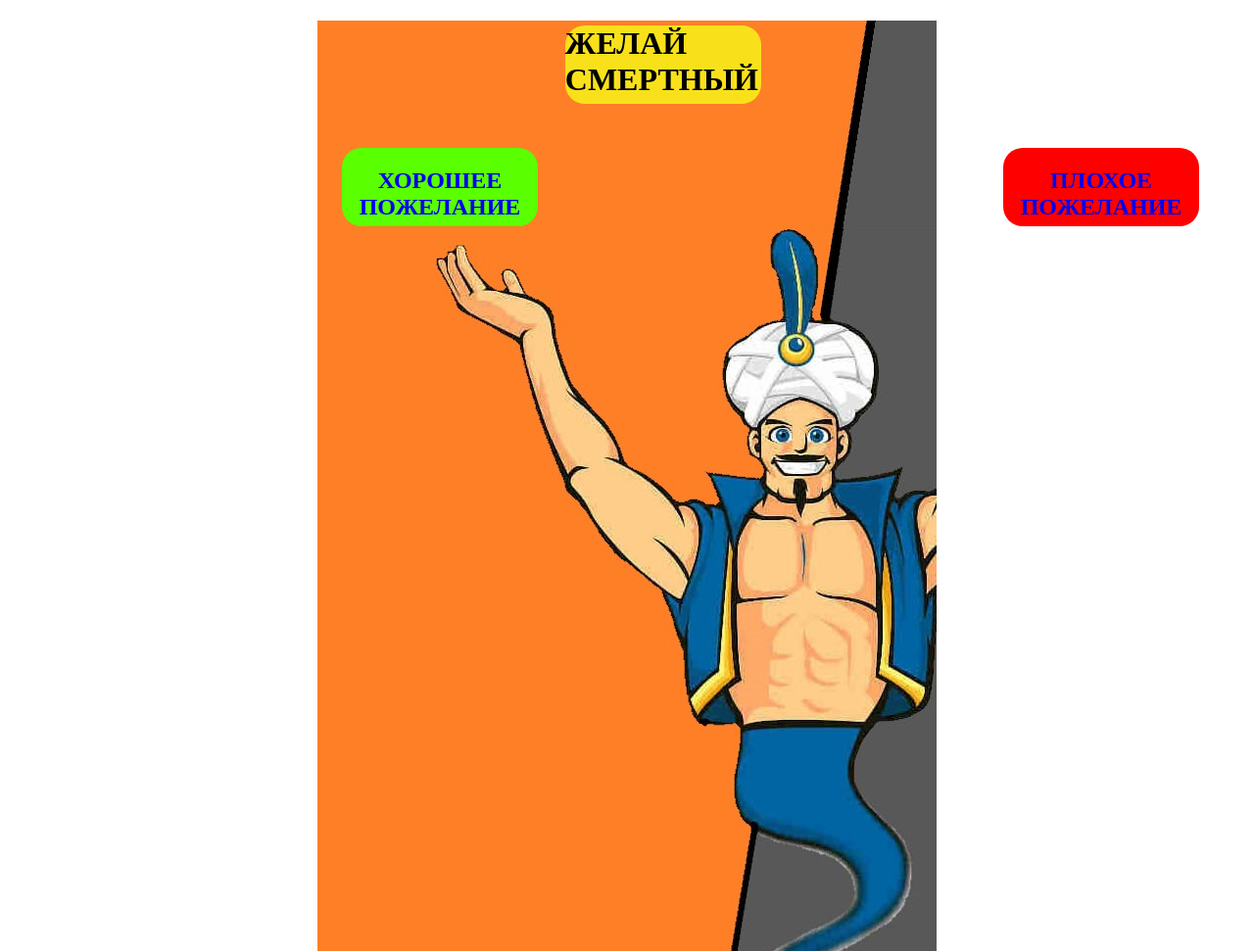
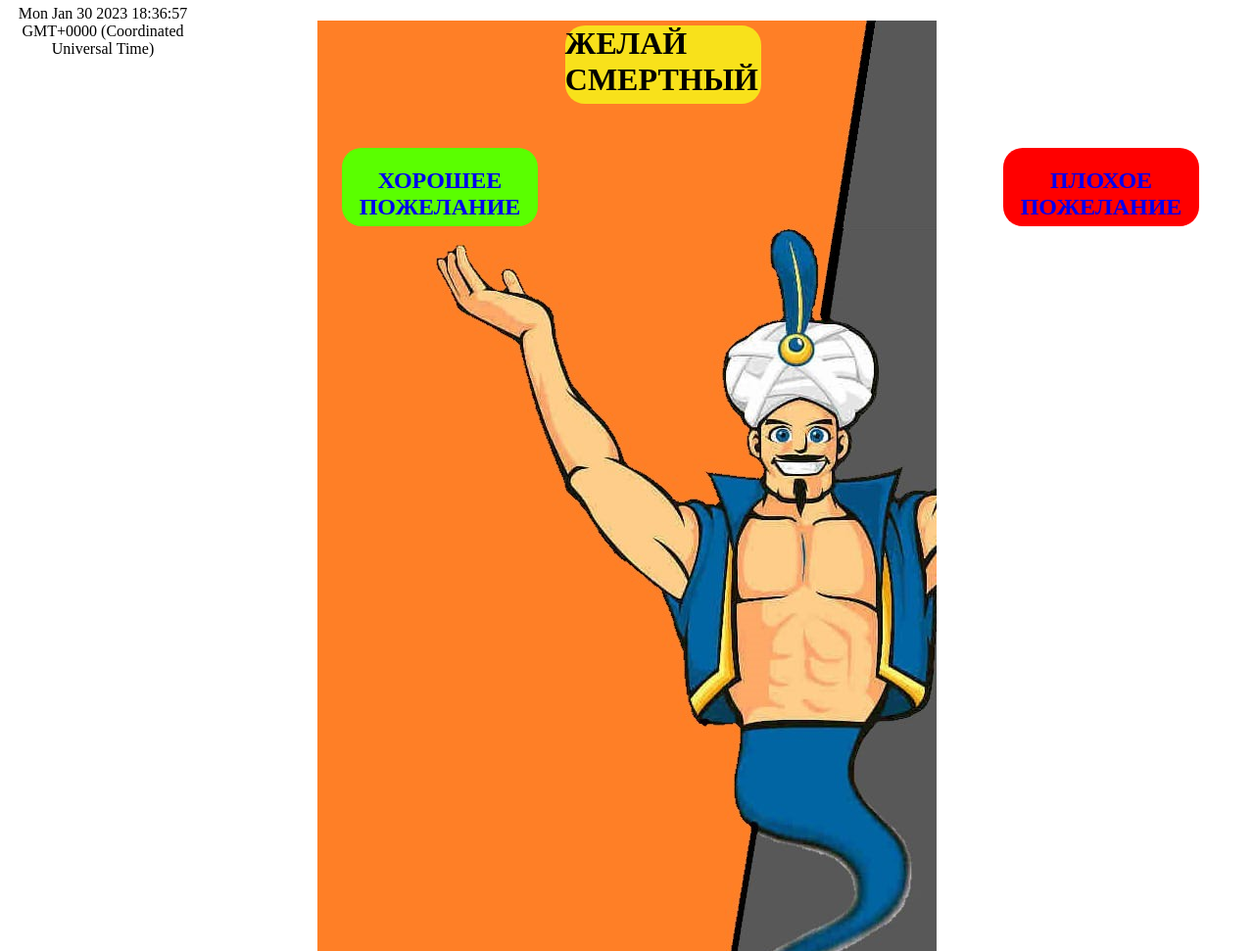
Before and after one commit to pro-stoi/p-jelaika.ru, a plain HTML site: page index.html in a window 1280 px wide. Shown: the whole page at 98% size. Drawn offline with Linux system fonts and the light colour scheme.

Commit message:
Update index.html

```diff
--- a/index.html
+++ b/index.html
@@ -6,11 +6,15 @@
 
 <link rel="stylesheet" type="text/css" href="style.css">
 </head><script type="text/javascript" src="js.js"></script>
-<body>
+<body> <div id="data"><script type="text/javascript">
+		document.write(Date());
+	</script></div>
+
   <div id="blok">
 	  <div id="jelai"><h1>ЖЕЛАЙ СМЕРТНЫЙ</h1></div>
 	  <a href="dobro.html"><div id="dobroe"><h2>ХОРОШЕЕ ПОЖЕЛАНИЕ</h2></div></a>
 	   <a href="zlo.html"><div id="zloe"><h2>ПЛОХОЕ ПОЖЕЛАНИЕ</h2></div></a>
+
 	</div>
 
 
```
